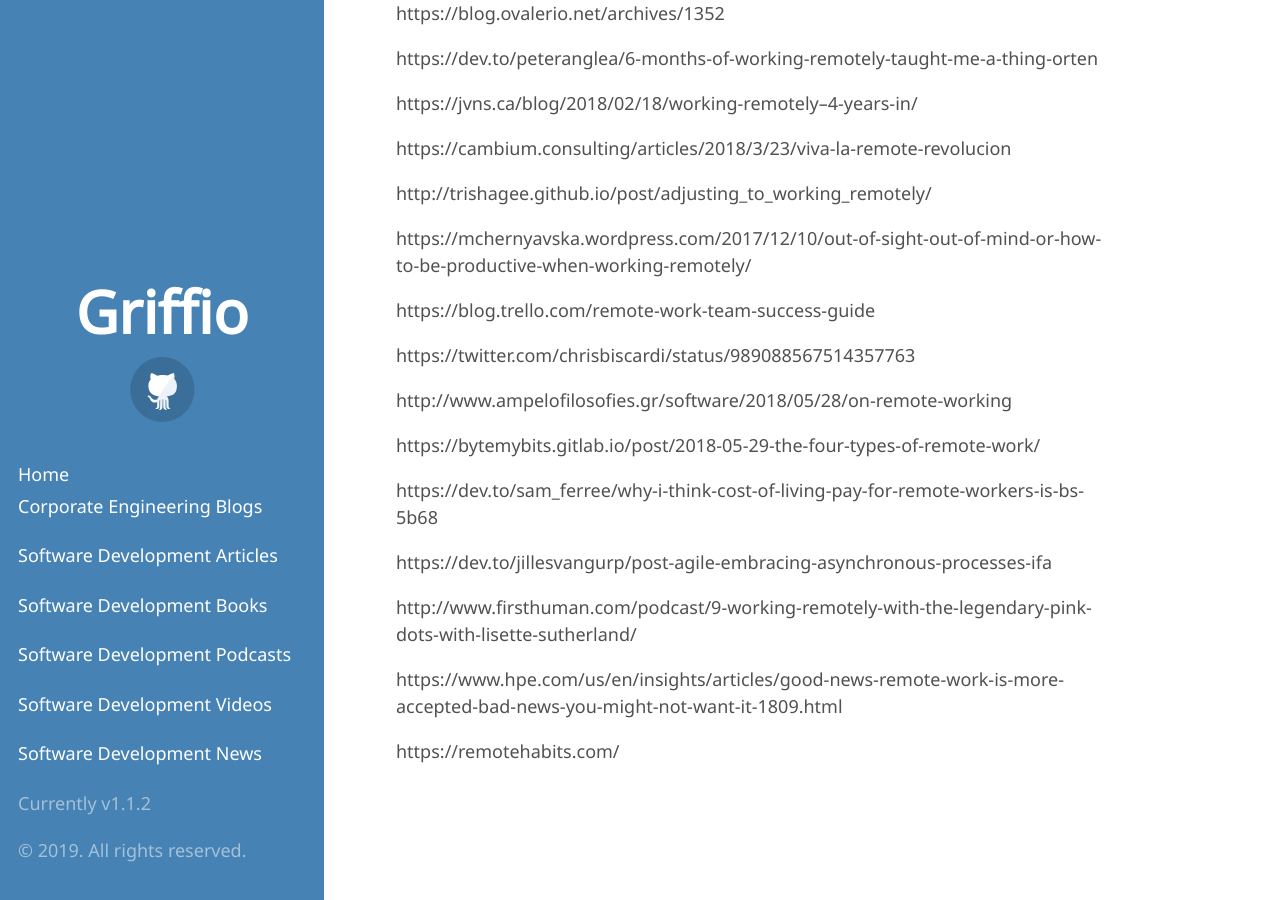
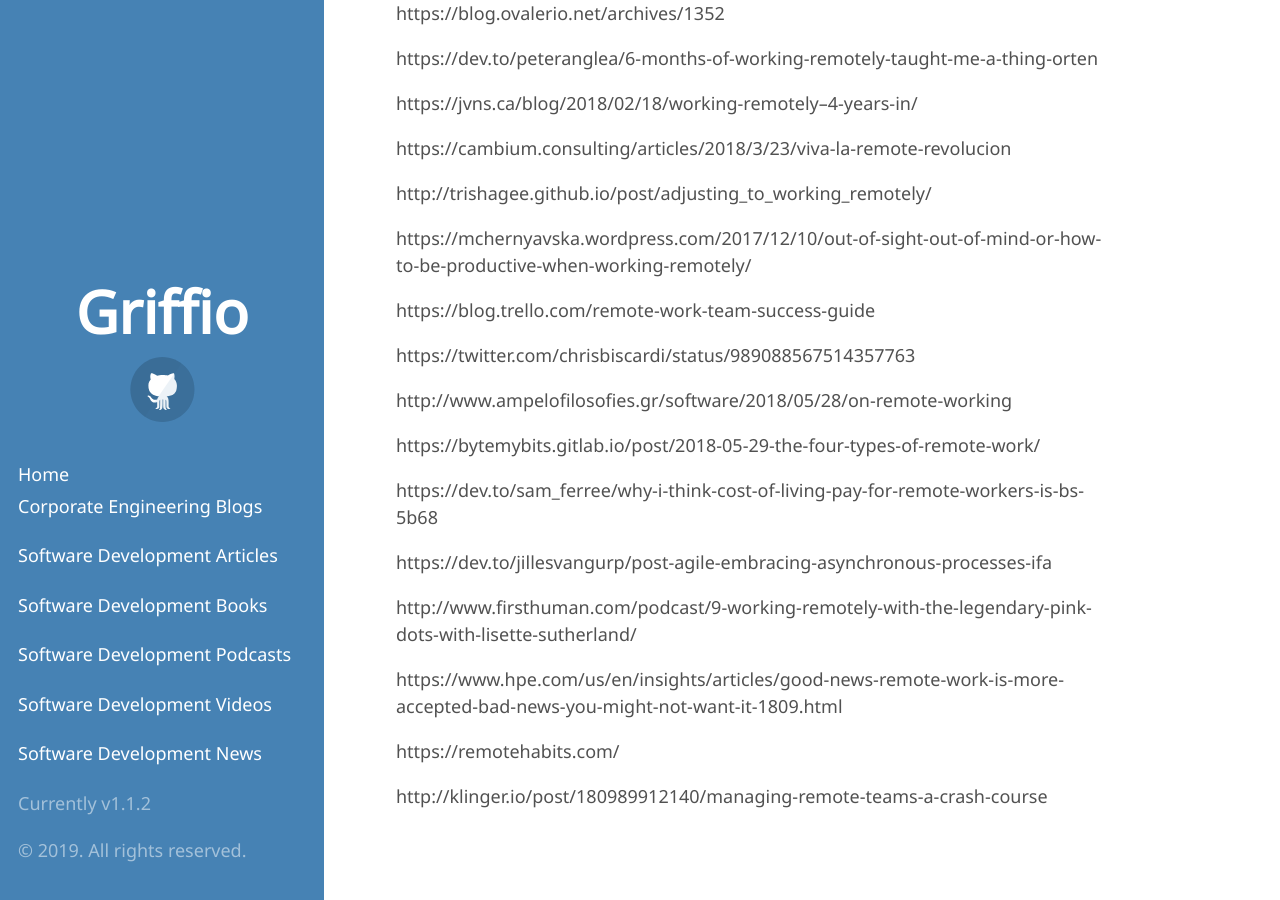
Before and after one commit to griffio/griffio.github.io, a Jekyll site: the page built from distributed_and_remote.md, in a window 1280 px wide and 900 px high, scrolled down 7443 px. Built offline with Jekyll 4.4.1, drawn with Linux system fonts in a browser that asks for light colours; some web fonts are replaced; our own code applies the rules of GitHub Pages for plain Markdown files; some of the changed lines change nothing that is shown.

Commit message:
managing-remote-teams-a-crash-course

```diff
--- a/distributed_and_remote.md
+++ b/distributed_and_remote.md
@@ -303,3 +303,5 @@ http://www.firsthuman.com/podcast/9-working-remotely-with-the-legendary-pink-dot
 https://www.hpe.com/us/en/insights/articles/good-news-remote-work-is-more-accepted-bad-news-you-might-not-want-it-1809.html
 
 https://remotehabits.com/
+
+http://klinger.io/post/180989912140/managing-remote-teams-a-crash-course
```
